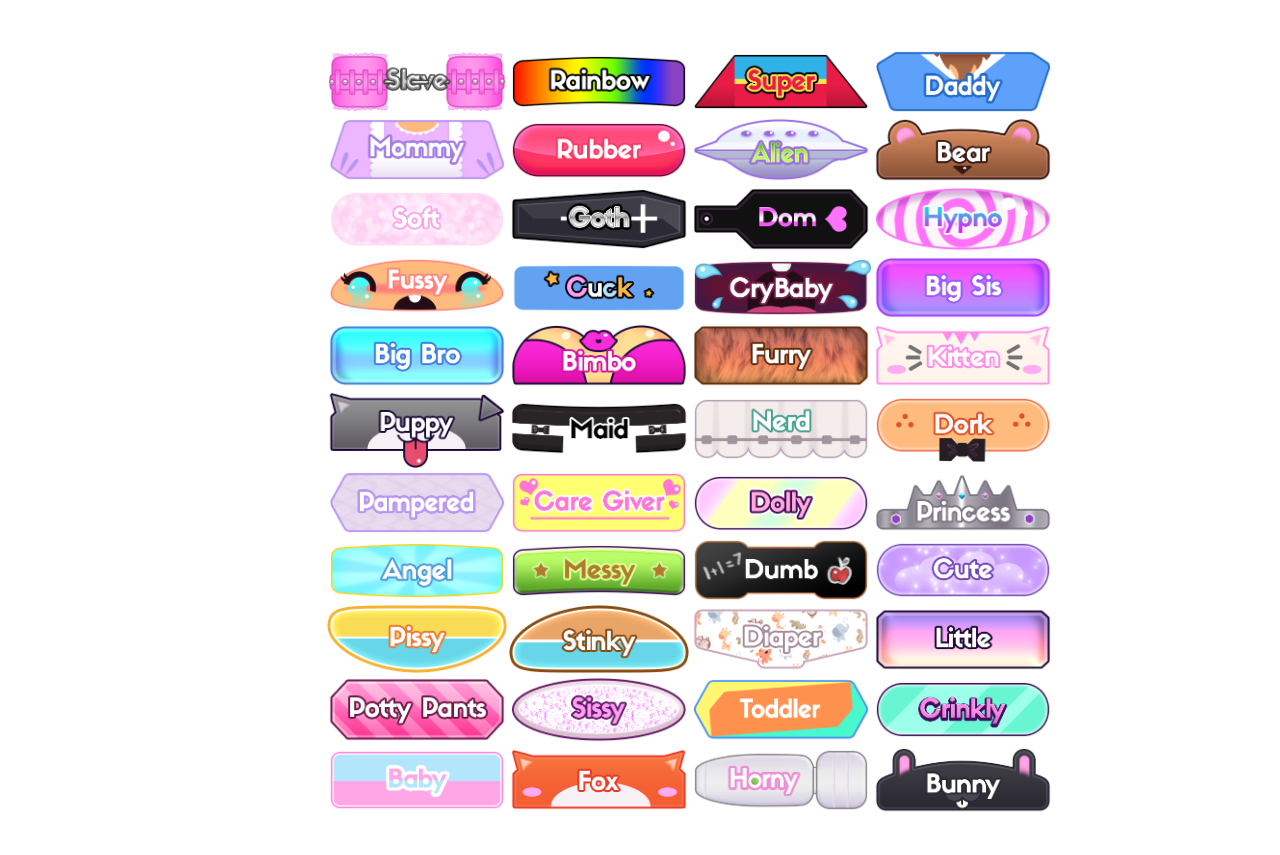
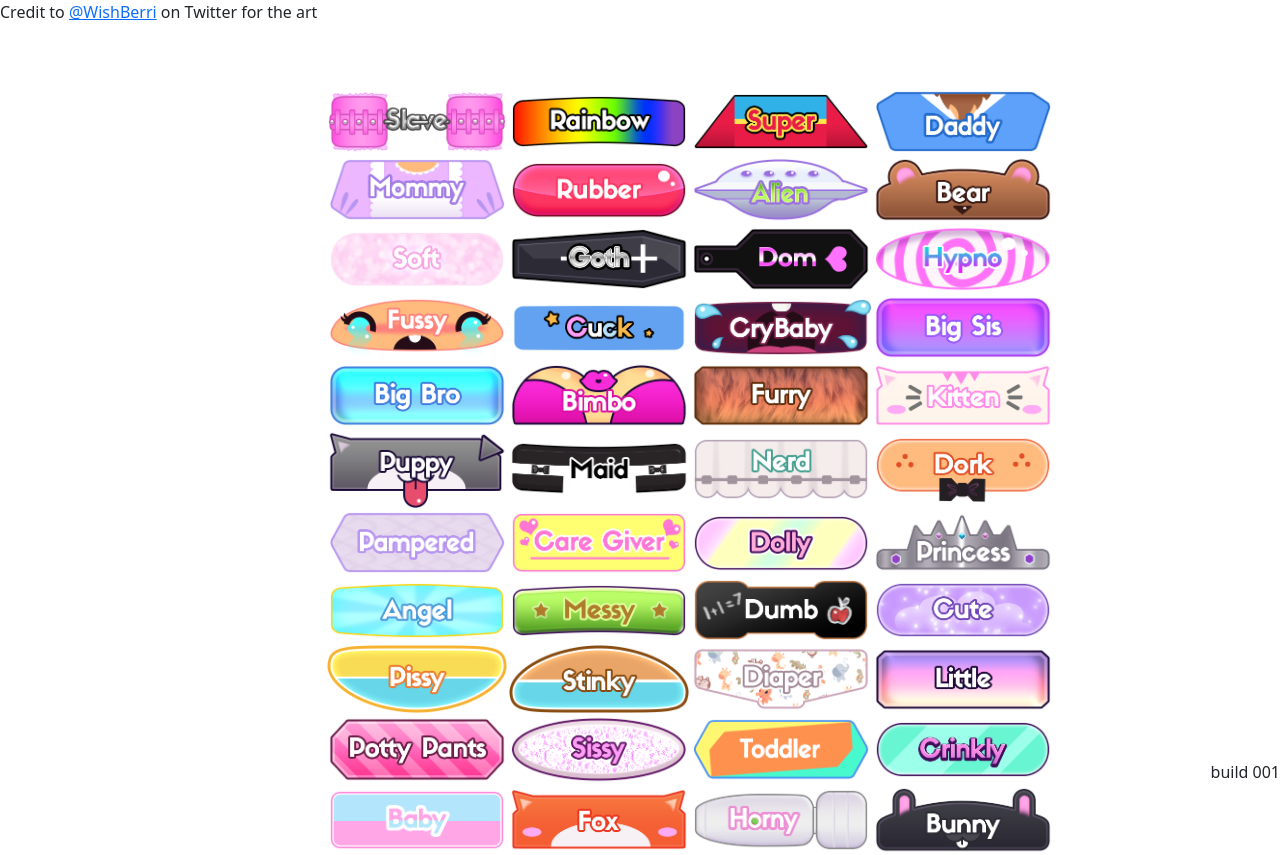
Before and after one commit to flopsable/flopsable.github.io, a plain HTML site: page kinkmon/index.html in a window 1280 px wide. Before the commit the page ends 815 px from the top, so only its background shows below. Drawn offline with nearby package versions, Linux system fonts and the light colour scheme.

Commit message:
https://github.com/flopsable/flopsable.github.io/issues/1 Add Credit and build

```diff
--- a/kinkmon/index.html
+++ b/kinkmon/index.html
@@ -17,8 +17,10 @@
 
     </style>
 <body>
+    <p class="pull-left">Credit to <a href="https://twitter.com/WishBerri" target="_blank">@WishBerri</a> on Twitter for the art</p>
     <br><br>
     <div class="kinkboard"></div>
+    <p class="position-absolute bottom-0 end-0">build 001</p>
 </body>
 
 </html>
```
